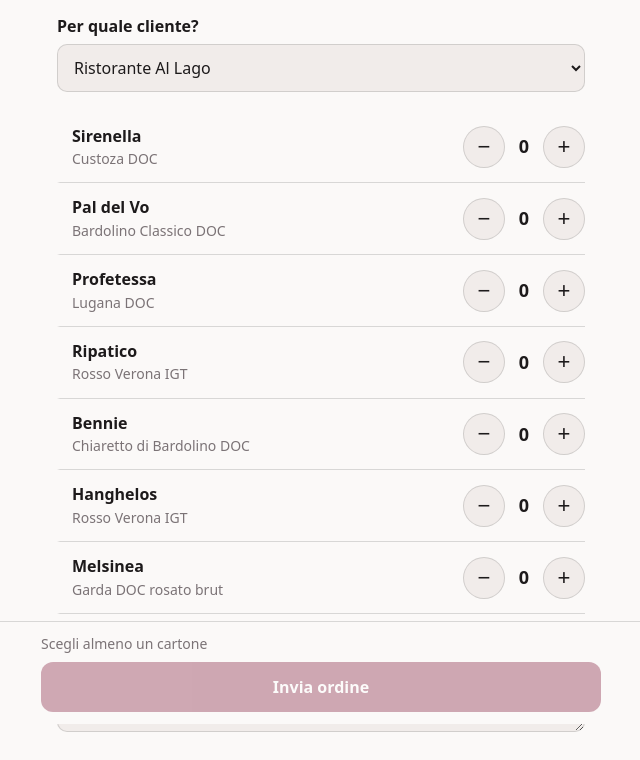
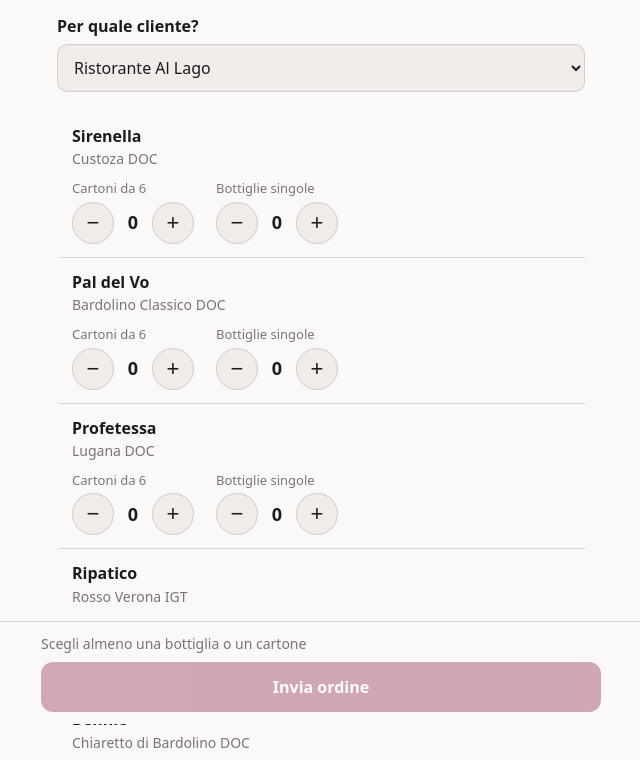
Before and after one commit to michelepoggi85-create/ordini-vino, a plain HTML site: page index.html in a window 1280 px wide. Shown: the part 76-836 px from the top of the page, without its empty margins (319-959 px from the left). Drawn offline with Linux system fonts and the light colour scheme.

Commit message:
Add files via upload

```diff
--- a/index.html
+++ b/index.html
@@ -15,12 +15,14 @@ h1{font-size:22px;margin:0 0 2px;letter-spacing:-.01em}
 label.f{display:block;font-weight:600;margin:0 0 6px}
 select,textarea{width:100%;font:inherit;color:var(--tx);background:var(--sf);border:1px solid var(--ln);border-radius:10px;padding:11px 12px}
 .sel{margin-bottom:20px}
-.row{display:flex;align-items:center;gap:12px;padding:13px 0 13px 12px;border-bottom:1px solid var(--ln);border-left:3px solid transparent}
+.row{display:flex;flex-direction:column;gap:10px;padding:13px 0 13px 12px;border-bottom:1px solid var(--ln);border-left:3px solid transparent}
 .row.on{border-left-color:var(--ac)}
 .nm{flex:1;min-width:0}
 .nm b{display:block;font-weight:600}
 .nm span{color:var(--mut);font-size:14px}
-.st{display:flex;align-items:center;gap:4px}
+.sts{display:flex;gap:22px;flex-wrap:wrap}
+.st small{display:block;color:var(--mut);font-size:13px;margin-bottom:4px}
+.st>div{display:flex;align-items:center;gap:4px}
 .st button{width:42px;height:42px;border-radius:50%;border:1px solid var(--ln);background:var(--sf);color:var(--tx);font-size:22px;line-height:1}
 .st button:focus-visible,.go:focus-visible{outline:2px solid var(--ac);outline-offset:2px}
 .st output{min-width:30px;text-align:center;font-size:18px;font-weight:600;font-variant-numeric:tabular-nums}
@@ -81,7 +83,7 @@ if(tg){tg.ready();tg.expand();}
 const $=id=>document.getElementById(id);
 const uid=tg&&tg.initDataUnsafe&&tg.initDataUnsafe.user?String(tg.initDataUnsafe.user.id):"";
 const demo=CONFIG.WEBHOOK.indexOf("INCOLLA")===0;
-let q=[],isRep=false;
+let qc=[],qb=[],isRep=false;
 
 async function call(p){
   if(demo){
@@ -99,22 +101,31 @@ async function call(p){
   return r.json();
 }
 
+function step(label,arr,i){
+  const d=document.createElement("div");d.className="st";
+  d.innerHTML='<small></small><div><button type="button" aria-label="Meno">−</button><output></output><button type="button" aria-label="Più">+</button></div>';
+  d.querySelector("small").textContent=label;
+  d.querySelector("output").textContent=arr[i];
+  const [m,p]=d.querySelectorAll("button");
+  m.onclick=()=>{if(arr[i]>0){arr[i]--;render();}};
+  p.onclick=()=>{arr[i]++;render();};
+  return d;
+}
 function render(){
   const list=$("list");list.innerHTML="";
   VINI.forEach((v,i)=>{
-    const row=document.createElement("div");row.className="row"+(q[i]?" on":"");
-    row.innerHTML='<div class="nm"><b></b><span></span></div><div class="st"><button type="button" aria-label="Meno"></button><output>0</output><button type="button" aria-label="Più"></button></div>';
+    const row=document.createElement("div");row.className="row"+(qc[i]||qb[i]?" on":"");
+    row.innerHTML='<div class="nm"><b></b><span></span></div><div class="sts"></div>';
     row.querySelector("b").textContent=v.n;
     row.querySelector("span").textContent=v.d;
-    const [m,p]=row.querySelectorAll("button");m.textContent="−";p.textContent="+";
-    row.querySelector("output").textContent=q[i];
-    m.onclick=()=>{if(q[i]>0){q[i]--;render();}};
-    p.onclick=()=>{q[i]++;render();};
+    const box=row.querySelector(".sts");
+    box.appendChild(step("Cartoni da "+CONFIG.BT,qc,i));
+    box.appendChild(step("Bottiglie singole",qb,i));
     list.appendChild(row);
   });
-  const c=q.reduce((a,b)=>a+b,0);
-  $("tot").textContent=c?c+(c===1?" cartone":" cartoni")+" ("+c*CONFIG.BT+" bottiglie)":"Scegli almeno un cartone";
-  $("go").disabled=!c||(isRep&&!$("cli").value);
+  const c=qc.reduce((x,y)=>x+y,0),s=qb.reduce((x,y)=>x+y,0),t=c*CONFIG.BT+s;
+  $("tot").textContent=t?(c?c+(c===1?" cartone":" cartoni"):"")+(c&&s?" + ":"")+(s?s+(s===1?" bottiglia":" bottiglie"):"")+" · "+t+" bottiglie in tutto":"Scegli almeno una bottiglia o un cartone";
+  $("go").disabled=!t||(isRep&&!$("cli").value);
 }
 
 async function init(){
@@ -123,9 +134,9 @@ async function init(){
   try{
     const d=await call({azione:"init"});
     if(d.vini)VINI=d.vini;
-    q=VINI.map(()=>0);
+    qc=VINI.map(()=>0);qb=VINI.map(()=>0);
     isRep=d.ruolo==="rappresentante";
-    $("sub").textContent=(d.nome?d.nome+", s":"S")+"cegli i cartoni (da "+CONFIG.BT+" bottiglie).";
+    $("sub").textContent=(d.nome?d.nome+", s":"S")+"cegli cartoni e bottiglie singole.";
     if(isRep){
       const s=$("cli");s.innerHTML="";
       (d.clienti||[]).forEach(c=>{const o=document.createElement("option");o.value=c.id;o.textContent=c.nome;s.appendChild(o);});
@@ -139,7 +150,7 @@ async function init(){
 $("cli").onchange=render;
 $("retry").onclick=init;
 $("go").onclick=async()=>{
-  const righe=VINI.map((v,i)=>({vino:v.n,cartoni:q[i],bottiglie:q[i]*CONFIG.BT})).filter(r=>r.cartoni>0);
+  const righe=VINI.map((v,i)=>({vino:v.n,cartoni:qc[i],sciolte:qb[i],bottiglie:qc[i]*CONFIG.BT+qb[i]})).filter(r=>r.bottiglie>0);
   const b=$("go");b.disabled=true;b.textContent="Invio in corso…";$("err").classList.add("hide");
   try{
     const d=await call({azione:"ordine",cliente_id:isRep?$("cli").value:"",righe:righe,note:$("note").value.trim()});
```
